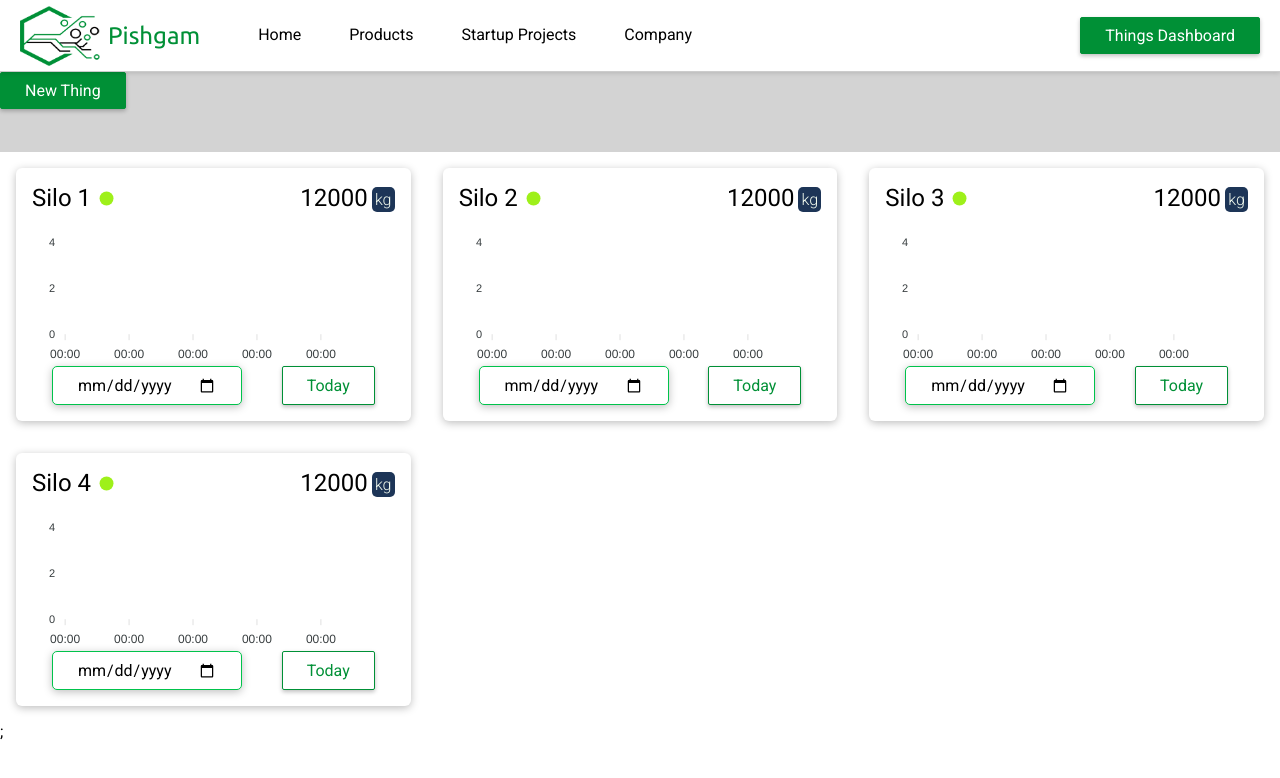
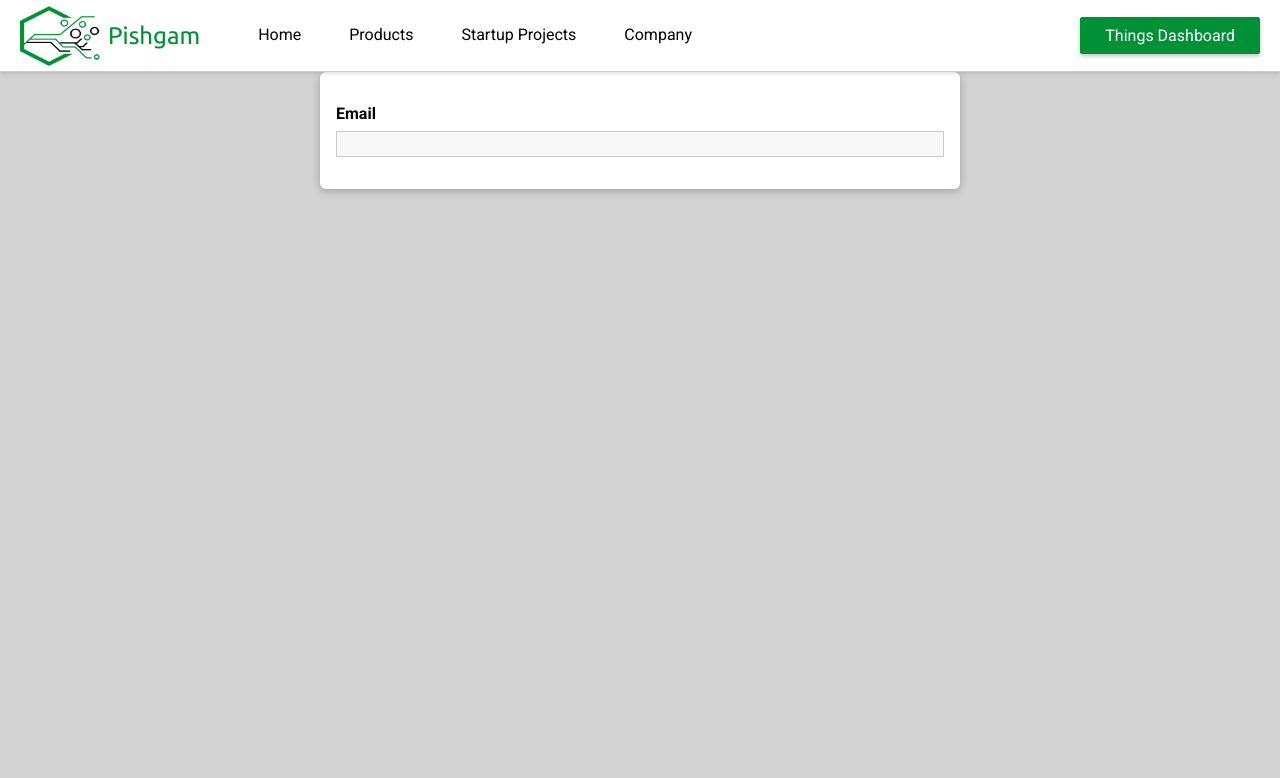
Before and after one commit to peymanahmadi/pishgam, a React (Create React App) app in the folder pishgam-frontend/: page /dashboard/1 in a window 1280 px wide. Shown: the top 778 px of the page. Built offline with nearby package versions, Linux system fonts and the light colour scheme.

Commit message:
Upgrade Input Validation

```diff
--- /dev/null
+++ b/pishgam-frontend/src/dashboard/components/user/Login.js
@@ -0,0 +1,21 @@
+import Input from "../../../shared/components/FormElements/Input";
+import { VALIDATOR_EMAIL } from "../../../shared/util/validators";
+import styles from "./Login.module.scss";
+
+const Login = () => {
+  return (
+    <div className={styles.login}>
+      <form className={styles["login-form"]}>
+        <Input
+          element="input"
+          type="text"
+          label="Email"
+          validators={[VALIDATOR_EMAIL()]}
+          errorText="Please enter a valid email."
+        />
+      </form>
+    </div>
+  );
+};
+
+export default Login;
--- /dev/null
+++ b/pishgam-frontend/src/dashboard/components/user/Login.module.scss
@@ -0,0 +1,15 @@
+.login {
+  background: lightgray;
+  height: calc(100vh - 4rem);
+
+  .login-form {
+    background: white;
+    width: 90%;
+    max-width: 40rem;
+    box-shadow: 0 2px 8px rgba(0, 0, 0, 0.26);
+    border-radius: 6px;
+    list-style: none;
+    margin: 0 auto;
+    padding: 1rem;
+  }
+}
--- a/pishgam-frontend/src/dashboard/pages/Dashboard.js
+++ b/pishgam-frontend/src/dashboard/pages/Dashboard.js
@@ -2,6 +2,7 @@
 import { useParams } from "react-router-dom";
 import Button from "../../shared/components/FormElements/Button";
 import ThingsList from "../components/ThingsList";
+import Login from "../components/user/Login";
 import styles from "./Dashboard.module.scss";
 
 const DUMMY_THINGS = [
@@ -31,18 +32,16 @@
   const userID = useParams().userID;
   console.log(userID);
 
-  const [showNewThing, setShowNewThing] = useState(false);
+  const [isLoggedIn, setIsLoggedIn] = useState(false);
 
-  const openNewThingHandler = () => setShowNewThing(true);
+  const openNewThingHandler = () => setIsLoggedIn(true);
 
-  const closeNewThingHandler = () => setShowNewThing(false);
+  const closeNewThingHandler = () => setIsLoggedIn(false);
 
   return (
     <>
-      <header style={{ height: "5rem", background: "lightgrey" }}>
-        <Button onClick={openNewThingHandler}>New Thing</Button>
-      </header>
-      <ThingsList items={DUMMY_THINGS} />;
+      {isLoggedIn && <ThingsList items={DUMMY_THINGS} />}
+      {!isLoggedIn && <Login />}
     </>
   );
 };
--- a/pishgam-frontend/src/shared/components/FormElements/Input.js
+++ b/pishgam-frontend/src/shared/components/FormElements/Input.js
@@ -1,4 +1,5 @@
 import { useReducer } from "react";
+import { validate } from "../../util/validators";
 import styles from "./Input.module.scss";
 
 const inputReducer = (state, action) => {
@@ -7,8 +8,15 @@
       return {
         ...state,
         value: action.val,
-        isValid: true,
+        isValid: validate(action.val, action.validators),
       };
+
+    case "TOUCH": {
+      return {
+        ...state,
+        isTouched: true,
+      };
+    }
 
     default:
       return state;
@@ -18,12 +26,24 @@
 const Input = (props) => {
   const [inputState, dispatch] = useReducer(inputReducer, {
     value: "",
+    isTouched: false,
     isValid: false,
   });
 
   const changeHandler = (event) => {
-    dispatch({ type: "CHANGE", val: event.target.value });
+    dispatch({
+      type: "CHANGE",
+      val: event.target.value,
+      validators: props.validators,
+    });
   };
+
+  const touchHandler = () => {
+    dispatch({
+      type: "TOUCH",
+    });
+  };
+
   const element =
     props.element === "input" ? (
       <input
@@ -31,6 +51,7 @@
         type={props.type}
         placeholder={props.placeholder}
         onChange={changeHandler}
+        onBlur={touchHandler}
         value={inputState.value}
       />
     ) : (
@@ -38,18 +59,21 @@
         id={props.id}
         rows={props.rows || 3}
         onChange={changeHandler}
+        onBlur={touchHandler}
         value={inputState.value}
       />
     );
   return (
     <div
-      className={`${styles["from-control"]} ${
-        !inputState.isValid && styles["form-control--invalid"]
+      className={`${styles["form-control"]} ${
+        !inputState.isValid &&
+        inputState.isTouched &&
+        styles["form-control--invalid"]
       }`}
     >
       <label htmlFor={props.id}>{props.label}</label>
       {element}
-      {!inputState.isValid && <p>{props.errorText}</p>}
+      {!inputState.isValid && inputState.isTouched && <p>{props.errorText}</p>}
     </div>
   );
 };
--- a/pishgam-frontend/src/shared/components/FormElements/Input.module.scss
+++ b/pishgam-frontend/src/shared/components/FormElements/Input.module.scss
@@ -1,19 +1,29 @@
 .form-control {
   margin: 1rem 0;
 
-  label,
-  input,
-  textarea {
+  label {
     display: block;
-  }
-
-  label {
     font-weight: bold;
     margin-bottom: 0.5rem;
   }
 
-  input,
+  input {
+    display: block;
+    width: 100%;
+    font: inherit;
+    border: 1px solid #ccc;
+    background: #f8f8f8;
+    padding: 0.15rem 0.25rem;
+
+    &:focus {
+      outline: none;
+      background: #ebebeb;
+      border-color: #510077;
+    }
+  }
+
   textarea {
+    display: block;
     width: 100%;
     font: inherit;
     border: 1px solid #ccc;
@@ -29,22 +39,18 @@
 }
 
 .form-control--invalid {
-  label,
+  label {
+    color: red;
+  }
   p {
     color: red;
   }
-
-  input,
+  input {
+    border-color: red;
+    background: #ffd1d1;
+  }
   textarea {
     border-color: red;
     background: #ffd1d1;
   }
 }
-
-.form-control--invalid {
-  input,
-  textarea {
-    border-color: red;
-    background: #ffd1d1;
-  }
-}
--- /dev/null
+++ b/pishgam-frontend/src/shared/util/validators.js
@@ -0,0 +1,46 @@
+const VALIDATOR_TYPE_REQUIRE = "REQUIRE";
+const VALIDATOR_TYPE_MINLENGTH = "MINLENGTH";
+const VALIDATOR_TYPE_MAXLENGTH = "MAXLENGTH";
+const VALIDATOR_TYPE_MIN = "MIN";
+const VALIDATOR_TYPE_MAX = "MAX";
+const VALIDATOR_TYPE_EMAIL = "EMAIL";
+const VALIDATOR_TYPE_FILE = "FILE";
+
+export const VALIDATOR_REQUIRE = () => ({ type: VALIDATOR_TYPE_REQUIRE });
+export const VALIDATOR_FILE = () => ({ type: VALIDATOR_TYPE_FILE });
+export const VALIDATOR_MINLENGTH = (val) => ({
+  type: VALIDATOR_TYPE_MINLENGTH,
+  val: val,
+});
+export const VALIDATOR_MAXLENGTH = (val) => ({
+  type: VALIDATOR_TYPE_MAXLENGTH,
+  val: val,
+});
+export const VALIDATOR_MIN = (val) => ({ type: VALIDATOR_TYPE_MIN, val: val });
+export const VALIDATOR_MAX = (val) => ({ type: VALIDATOR_TYPE_MAX, val: val });
+export const VALIDATOR_EMAIL = () => ({ type: VALIDATOR_TYPE_EMAIL });
+
+export const validate = (value, validators) => {
+  let isValid = true;
+  for (const validator of validators) {
+    if (validator.type === VALIDATOR_TYPE_REQUIRE) {
+      isValid = isValid && value.trim().length > 0;
+    }
+    if (validator.type === VALIDATOR_TYPE_MINLENGTH) {
+      isValid = isValid && value.trim().length >= validator.val;
+    }
+    if (validator.type === VALIDATOR_TYPE_MAXLENGTH) {
+      isValid = isValid && value.trim().length <= validator.val;
+    }
+    if (validator.type === VALIDATOR_TYPE_MIN) {
+      isValid = isValid && +value >= validator.val;
+    }
+    if (validator.type === VALIDATOR_TYPE_MAX) {
+      isValid = isValid && +value <= validator.val;
+    }
+    if (validator.type === VALIDATOR_TYPE_EMAIL) {
+      isValid = isValid && /^\S+@\S+\.\S+$/.test(value);
+    }
+  }
+  return isValid;
+};
```
